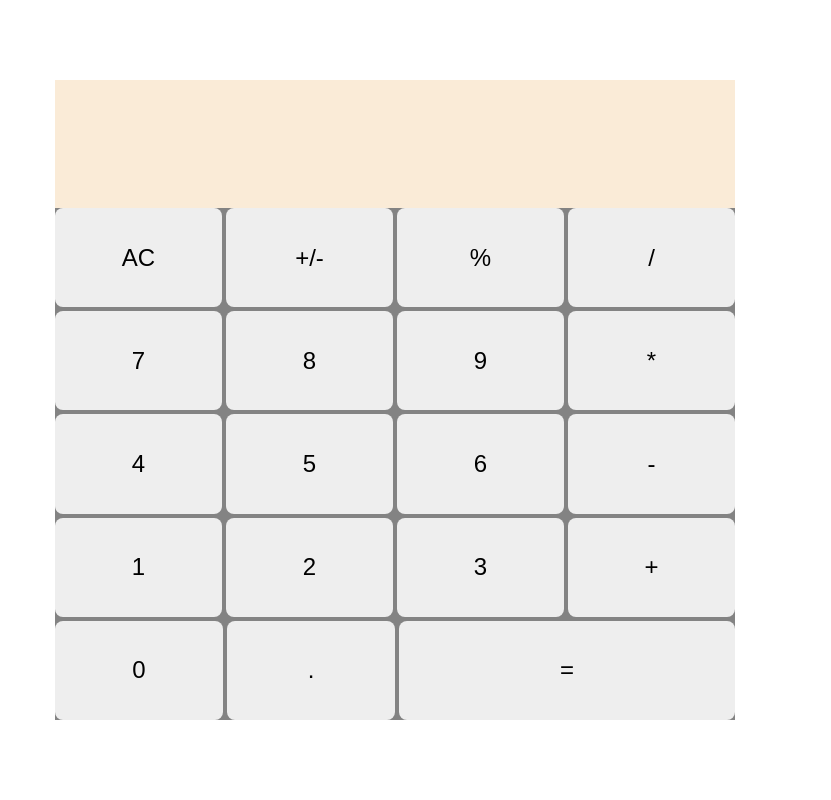
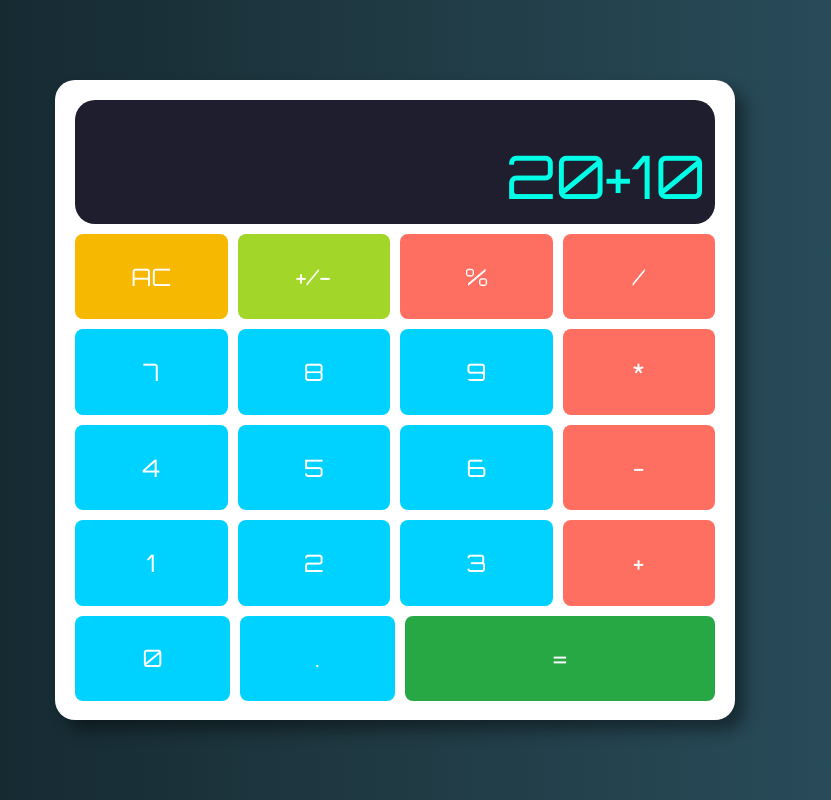
Before and after one commit to rep222/reps-calculator, a plain HTML site: page index.html in a window 1280 px wide. Shown: the whole page, without its empty margins (245-1076 px from the left). Drawn offline with Linux system fonts and the light colour scheme.

Commit message:
style: add styling for calculator layout & buttons
Applied flexbox layout to structure the calculator interface.
Styled the display area, button grid, and individual buttons for
better usability and visual clarity.

```diff
--- a/index.html
+++ b/index.html
@@ -9,6 +9,9 @@
         <meta name="keywords" content="calculator, web app, JavaScript, HTML, CSS">
         <title>Rep's Calculator</title>
         <link rel="stylesheet" href="style.css">
+        <link rel="preconnect" href="https://fonts.googleapis.com">
+        <link rel="preconnect" href="https://fonts.gstatic.com" crossorigin>
+        <link href="https://fonts.googleapis.com/css2?family=Orbitron:wght@400..900&family=Roboto:ital,wght@0,100..900;1,100..900&display=swap" rel="stylesheet">
     </head>
 <body>
     <main>
@@ -19,31 +22,31 @@
             <section class="calc-buttons">
                 <div class="button-row">
                     <button type="button" class="clear-all">AC</button>
-                    <button type="button" class="value">+/-</button>
+                    <button type="button" class="value special">+/-</button>
                     <button type="button" class="operator">%</button>
                     <button type="button" class="operator">/</button>
                 </div>
                 <div class="button-row">
-                    <button type="button" class="number" id="7">7</button>
-                    <button type="button" class="number" id="8">8</button>
-                    <button type="button" class="number" id="9">9</button>
+                    <button type="button" class="number numBtn" id="7">7</button>
+                    <button type="button" class="number numBtn" id="8">8</button>
+                    <button type="button" class="number numBtn" id="9">9</button>
                     <button type="button" class="operator" >*</button>
                 </div>
                 <div class="button-row">
-                    <button type="button" class="number" id="4">4</button>
-                    <button type="button" class="number" id="5">5</button>
-                    <button type="button" class="number" id="6">6</button>
+                    <button type="button" class="number numBtn" id="4">4</button>
+                    <button type="button" class="number numBtn" id="5">5</button>
+                    <button type="button" class="number numBtn" id="6">6</button>
                     <button type="button" class="operator">-</button>
                 </div>
                 <div class="button-row">
-                    <button type="button" class="number" id="1">1</button>
-                    <button type="button" class="number" id="2">2</button>
-                    <button type="button" class="number" id="3">3</button>
+                    <button type="button" class="number numBtn" id="1">1</button>
+                    <button type="button" class="number numBtn" id="2">2</button>
+                    <button type="button" class="number numBtn" id="3">3</button>
                     <button type="button" class="operator">+</button>
                 </div>
                 <div class="button-row last-row">
-                    <button type="button" class="number" id="0">0</button>
-                    <button type="button" class="decimalPoint" id=".">.</button>
+                    <button type="button" class="number numBtn" id="0">0</button>
+                    <button type="button" class="decimalPoint numBtn" id=".">.</button>
                     <button type="button" class="operate equals">=</button>
                 </div>
             </section>
--- a/script.js
+++ b/script.js
@@ -5,7 +5,7 @@ let currentInput = '';
 let sum = null;
 let isOperatorClicked = false;
 let displayText = document.querySelector(".display-text");
-
+displayText.innerText = '20+10'
 const decimalPoint = document.querySelector(".decimalPoint");
 const numbers = document.querySelectorAll(".number");
 const operators = document.querySelectorAll(".operator");
--- a/style.css
+++ b/style.css
@@ -2,44 +2,85 @@
     box-sizing: border-box;
     padding: 0;
     margin: 0;
+    font-family: "Orbitron", sans-serif;
 }
 body {
     height: 100vh;
     display: flex;
     justify-content: center;
     align-items: center;
+    background: linear-gradient(to right, #0f2027, #203a43, #2c5364);
 }
 
 .calculator {
-    background-color: rgba(78, 78, 78, 0.699);
+    background-color: #ffffff;
+    box-shadow: 10px 10px 16px rgba(0, 0, 0, 0.418);
+    padding: 10px;
+    border-radius: 20px;
     width: 680px;
     height: 80vh;
+    user-select: none;
 }
 
 .calc-display{
     height: 20%;
-    background-color: antiquewhite;
+    border-radius: 20px;
+    margin: 10px;
+    background-color: #1e1e2f;
+    display: flex;
+    justify-content: end;
+    align-items: end;
+}
+.display-text{
+    font-size: 60px;
+    max-width: 680px;
+    overflow: hidden;
+    margin: 10px;
+    color:  #00ffe7;
 }
 .calc-buttons {
+
     display: flex;
     flex-direction: column;
-    height: 80%;
-    gap: 4px; /* Vertical space between rows */
+    height: calc(80vh - 16vh - 45px);
+    margin: 10px;
+    gap: 10px; /* Vertical space between rows */
 }
 
 .button-row {
     display: flex;
     flex: 1;
-    gap: 4px; /* Horizontal space between buttons */
+    gap: 10px; /* Horizontal space between buttons */
 }
 
 button {
     flex: 1;
     font-size: 1.5rem;
-    background-color: #eee;
+    background-color: #00d2ff;
+    color: #ffffff;
     border: none;
     border-radius: 8px;
+    transition: 0.2s ease;
+}
+button:hover{
+    box-shadow: 2px 5px 10px #0f20272a;
+    filter: brightness(90%);
+}
+.numBtn{
+    background-color: #00d2ff;
+}
+
+button.operator{
+    background-color: #ff6f61;
+}
+
+.special{
+    background-color: #a2d729;
+}
+.clear-all{
+    background-color: #f7b801;
 }
 .equals {
     flex: 2;
+    background-color: #28a745;
 }
```
